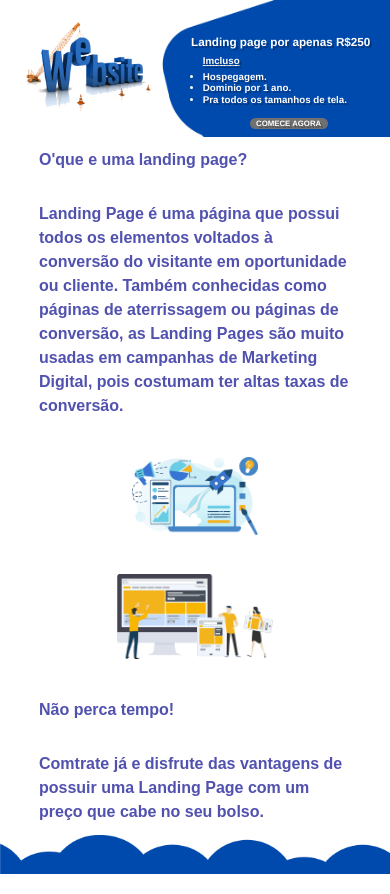
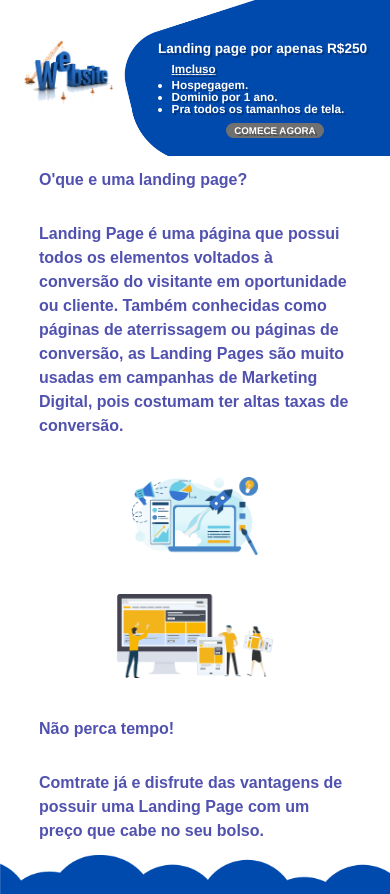
Before and after one commit to sam-maia/construtorawebsite, a plain HTML site: page index.html in a window 390 px wide. Drawn offline with Linux system fonts and the light colour scheme.

Commit message:
Telas menores

```diff
--- a/style.css
+++ b/style.css
@@ -128,37 +128,38 @@ main #textoPrincipal {
 
 @media (max-width: 700px) {
 
+
     #imgLogo {
-        width: 35vw;
-        height: 25vw;
+        width: 25vw;
+        height: 20vw;
         margin: auto 0% auto auto;
     }
 
     #chamada {
-        width: 60vw;
-        height: 35vw;
+        width: 70vw;
+        height: 40vw;
     }
 
     #titulo {
-        font-size: 3vw;
+        font-size: 3.5vw;
         margin: 15% 1% 1% 15%;
     }
 
     #itens {
         margin: 5% 0% 1% 20%;
-        font-size: 2.5vw;
+        font-size: 3vw;
     }
 
     #detalhes {
         margin: 1% 0% 1% 20%;
-        font-size: 2.5vw;
+        font-size: 3vw;
     }
 
     #botao {
-        width: 20vw;
-        height: 3vw;
-        font-size: 2vw;
-        margin: 5% 40%;
+        width: 25vw;
+        height: 4vw;
+        font-size: 2.5vw;
+        margin: 3% 40%;
     }
 
     #part1 {
```
